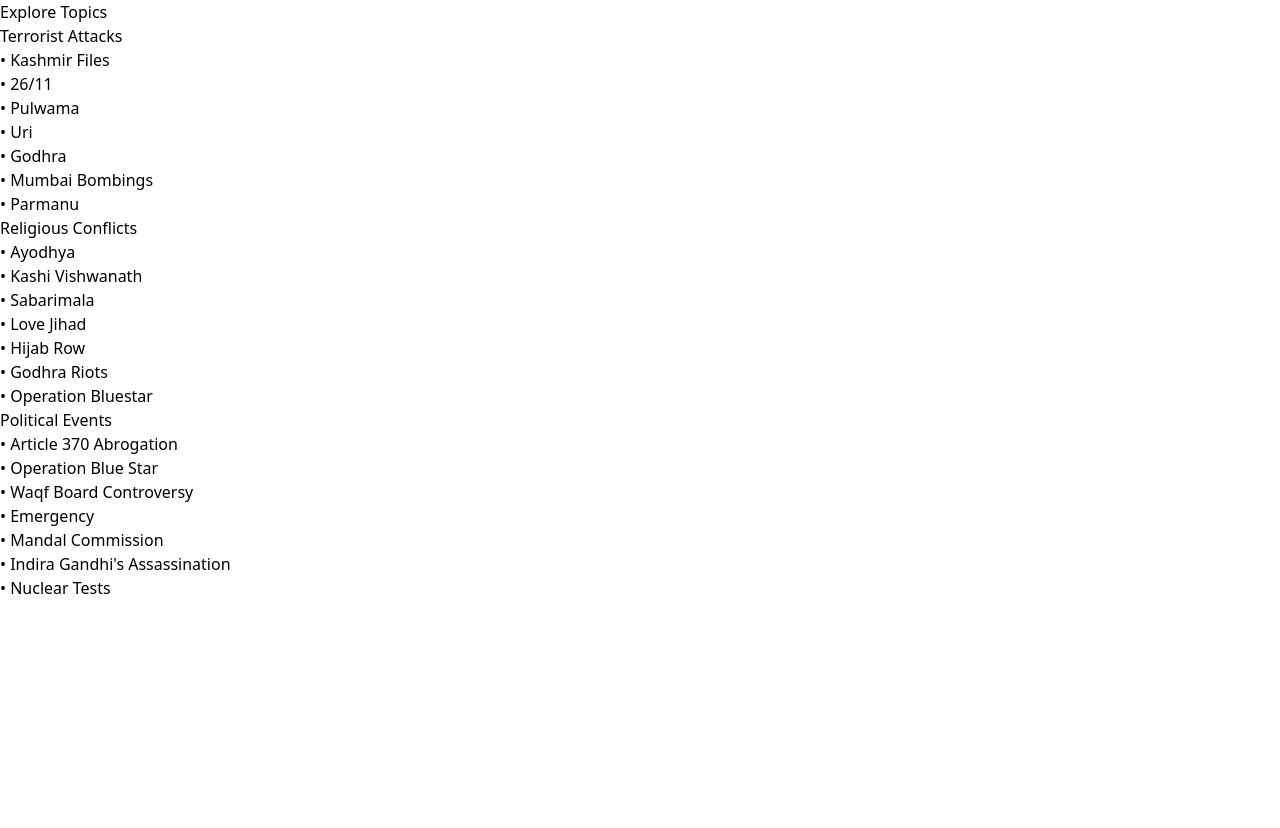
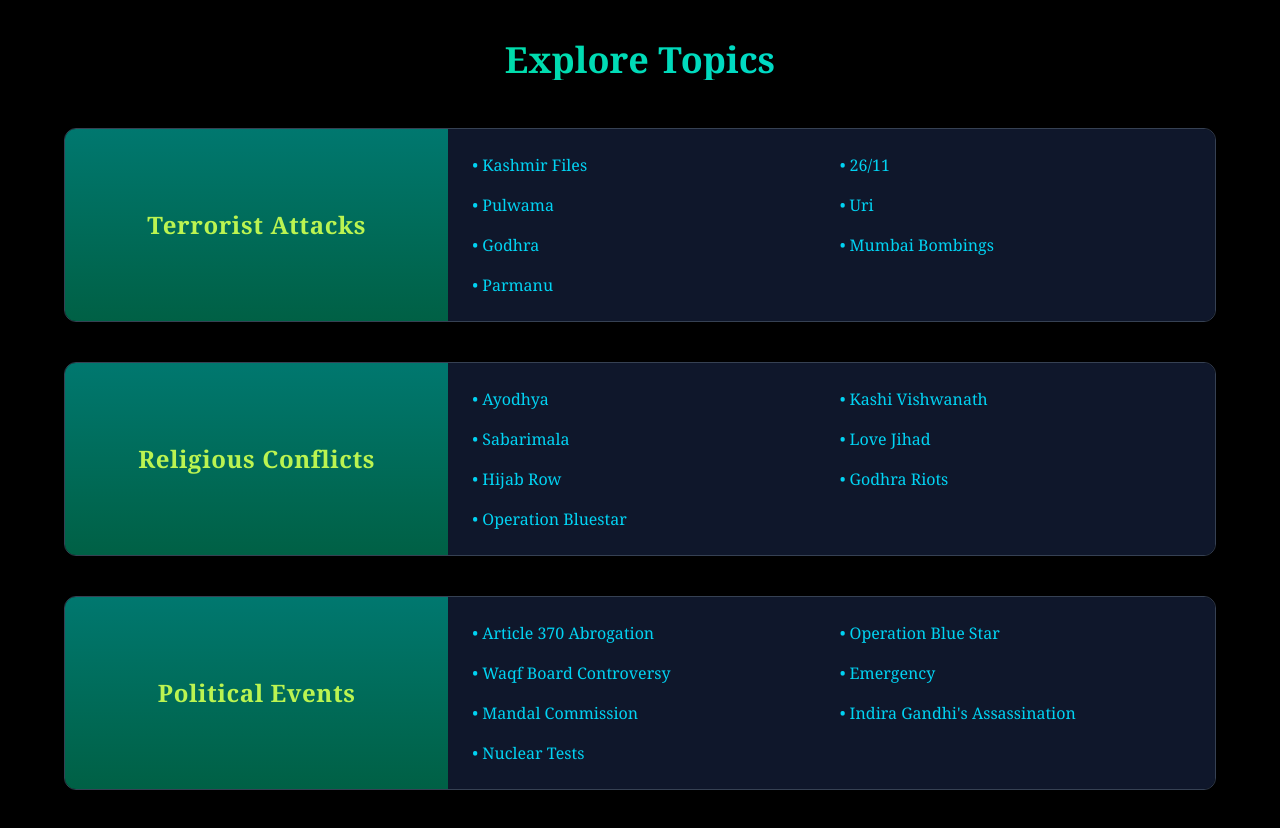
Before and after one commit to Jasmine-ardhi/UNTOLD-INDIA, a React (Vite) app in the folder vite-project/: page /topics in a window 1280 px wide. Before the commit the page ends 800 px from the top, so only its background shows below. Built offline with nearby package versions, Linux system fonts and the light colour scheme.

Commit message:
Added the tailwind properties in Search Fields

```diff
--- a/vite-project/src/components/SearchFields.jsx
+++ b/vite-project/src/components/SearchFields.jsx
@@ -1,5 +1,4 @@
 import React from 'react';
-// import './SearchFields.css'; // Create this CSS file
 
 const SearchFields = () => {
   const categories = {
@@ -33,19 +32,31 @@ const SearchFields = () => {
   };
 
   return (
-    <div className="search-page">
-      <h2 className="search-title">Explore Topics</h2>
+    <div className="bg-black min-h-screen py-10 px-4 text-white font-serif">
+      <h2 className="text-4xl text-center font-bold mb-12 bg-gradient-to-r from-green-400 to-cyan-400 bg-clip-text text-transparent">
+        Explore Topics
+      </h2>
 
-      <div className="category-container">
+      <div className="flex flex-col gap-10 max-w-6xl mx-auto">
         {Object.entries(categories).map(([category, topics]) => (
-          <div key={category} className="category-card">
-            <div className="category-title">
-              <h3>{category}</h3>
+          <div
+            key={category}
+            className="flex rounded-xl shadow-lg overflow-hidden border border-gray-700 transform transition-transform hover:scale-[1.03] duration-300"
+          >
+            {/* Left: Category Title */}
+            <div className="w-1/3 bg-gradient-to-b from-teal-700 to-emerald-800 flex items-center justify-center p-6">
+              <h3 className="text-2xl font-bold text-lime-300 text-center tracking-wide">
+                {category}
+              </h3>
             </div>
 
-            <div className="topics-list">
+            {/* Right: Topics List */}
+            <div className="w-2/3 bg-slate-900 p-6 grid grid-cols-1 sm:grid-cols-2 gap-4">
               {topics.map((topic, idx) => (
-                <div key={idx} className="topic-item">
+                <div
+                  key={idx}
+                  className="text-cyan-400 hover:text-lime-300 cursor-pointer transition duration-200 transform hover:translate-x-2 hover:scale-105"
+                >
                   • {topic}
                 </div>
               ))}
```
